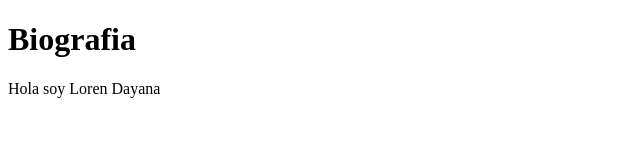
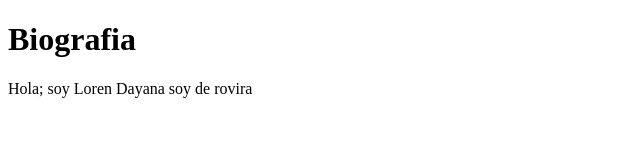
Before and after one commit to LorenDayana/prueba, a plain HTML site: page index.html in a window 1280 px wide. Shown: the whole page, without its empty margins (0-640 px from the left). Drawn offline with Linux system fonts and the light colour scheme.

Commit message:
Update index.html

```diff
--- a/index.html
+++ b/index.html
@@ -7,6 +7,6 @@
 </head>
 <body>
     <h1>Biografia</h1>
-    <p> Hola soy Loren Dayana</p>
+    <p> Hola; soy Loren Dayana soy de rovira</p>
 </body>
 </html>
```
